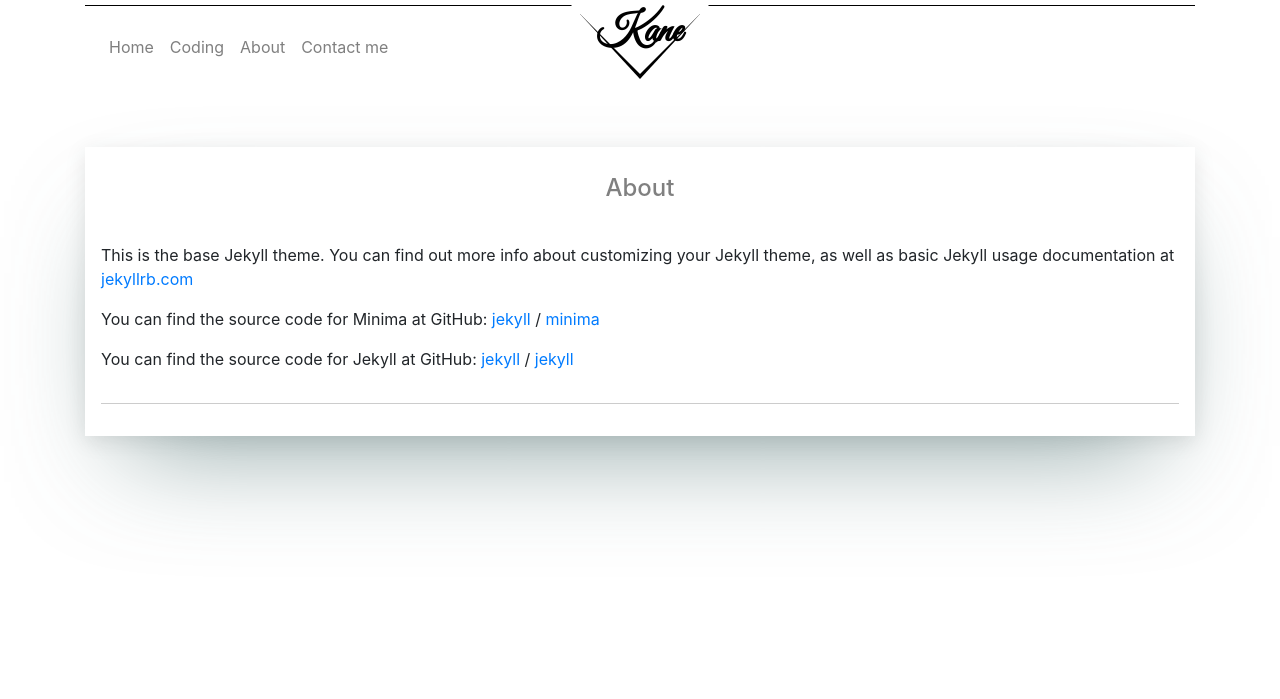
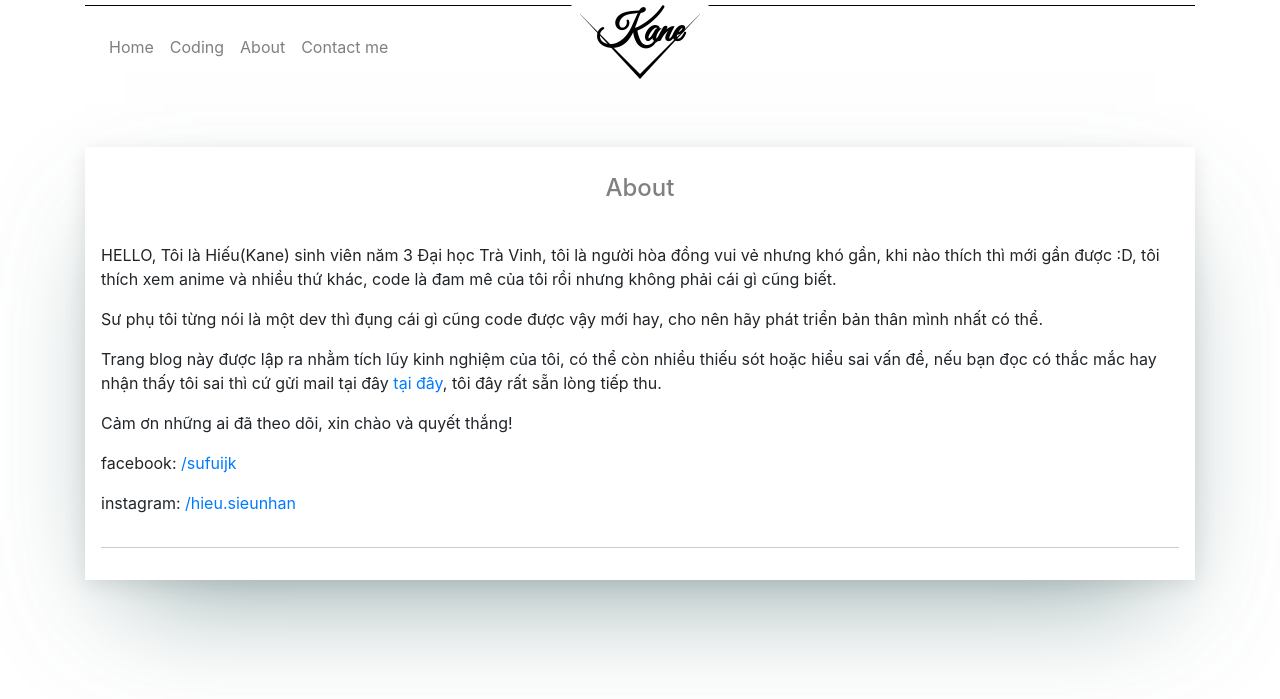
Before and after one commit to thyvo256/kanetu.github.io, a Jekyll site: the page built from about.md, in a window 1280 px wide. Shown: the top 699 px of the page. Built offline with Jekyll 4.4.1, drawn with Linux system fonts in a browser that asks for light colours.

Commit message:
update about

```diff
--- a/about.md
+++ b/about.md
@@ -4,15 +4,15 @@ title: About
 permalink: /about/
 ---
 
-This is the base Jekyll theme. You can find out more info about customizing your Jekyll theme, as well as basic Jekyll usage documentation at [jekyllrb.com](https://jekyllrb.com/)
+HELLO,
+Tôi là Hiếu(Kane) sinh viên năm 3 Đại học Trà Vinh, tôi là người hòa đồng vui vẻ nhưng khó gần, khi nào thích thì mới gần được :D, tôi thích xem anime và nhiều thứ khác, code là đam mê của tôi rồi nhưng không phải cái gì cũng biết.
 
-You can find the source code for Minima at GitHub:
-[jekyll][jekyll-organization] /
-[minima](https://github.com/jekyll/minima)
+Sư phụ tôi từng nói là một dev thì đụng cái gì cũng code được vậy mới hay, cho nên hãy phát triển bản thân mình nhất có thể.
 
-You can find the source code for Jekyll at GitHub:
-[jekyll][jekyll-organization] /
-[jekyll](https://github.com/jekyll/jekyll)
+Trang blog này được lập ra nhằm tích lũy kinh nghiệm của tôi, có thể còn nhiều thiếu sót hoặc hiểu sai vấn đề, nếu bạn đọc có thắc mắc hay nhận thấy tôi sai thì cứ gửi mail tại đây <a href="https://kanetu.github.io/contact">tại đây</a>, tôi đây rất sẵn lòng tiếp thu.
 
+Cảm ơn những ai đã theo dõi, xin chào và quyết thắng!
 
-[jekyll-organization]: https://github.com/jekyll
+facebook: <a href="https://www.facebook.com/sufuijk">/sufuijk</a>
+
+instagram: <a href="instagram.com/hieu.sieunhan/">/hieu.sieunhan</a>
```
Also changed, not shown: 2 other files.
